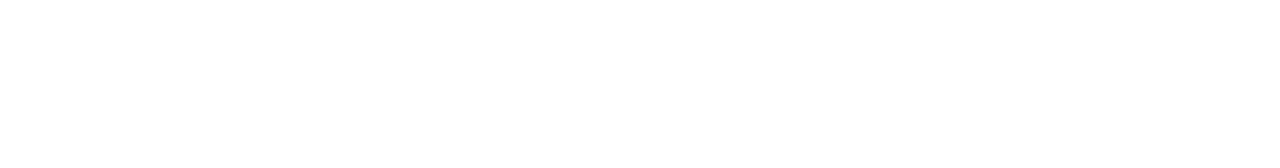
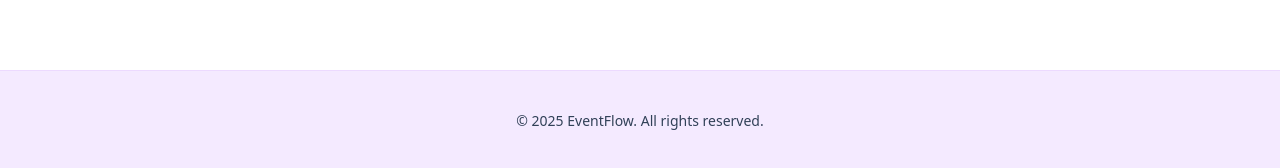
Before and after one commit to BOL-DEV/Zentry, a Next.js app: page / in a window 1280 px wide. Shown: the part 1957-2125 px from the top of the page. Before the commit the page ends 2027 px from the top, so only its background shows below. Built offline with nearby package versions, Linux system fonts and the light colour scheme.

Commit message:
Add Footer components

```diff
--- a/app/page.tsx
+++ b/app/page.tsx
@@ -1,3 +1,4 @@
+import Footer from "@/components/Footer";
 import Hero from "@/components/Hero";
 import Offer from "@/components/Offer";
 import PastEvent from "@/components/PastEvent";
@@ -10,6 +11,7 @@ const Home = () => {
       <Stat />
       <PastEvent />
       <Offer />
+      <Footer />
     </div>
   );
 };
--- /dev/null
+++ b/components/Footer.tsx
@@ -0,0 +1,17 @@
+import React from 'react'
+
+
+function Footer() {
+
+    return (
+            <footer className="border-t border-purple-200/70 bg-purple-100/90 text-slate-900 backdrop-blur dark:border-white/10 dark:bg-slate-950/95 dark:text-white">
+                <div className="mx-auto flex lg:max-w-7xl flex-col items-center justify-center px-6 py-10 text-center">
+                    <p className="text-sm text-slate-700 dark:text-slate-300">
+                        &copy; {new Date().getFullYear()} EventFlow. All rights reserved.
+                    </p>
+                </div>
+            </footer>
+    )
+}
+
+export default Footer
```
